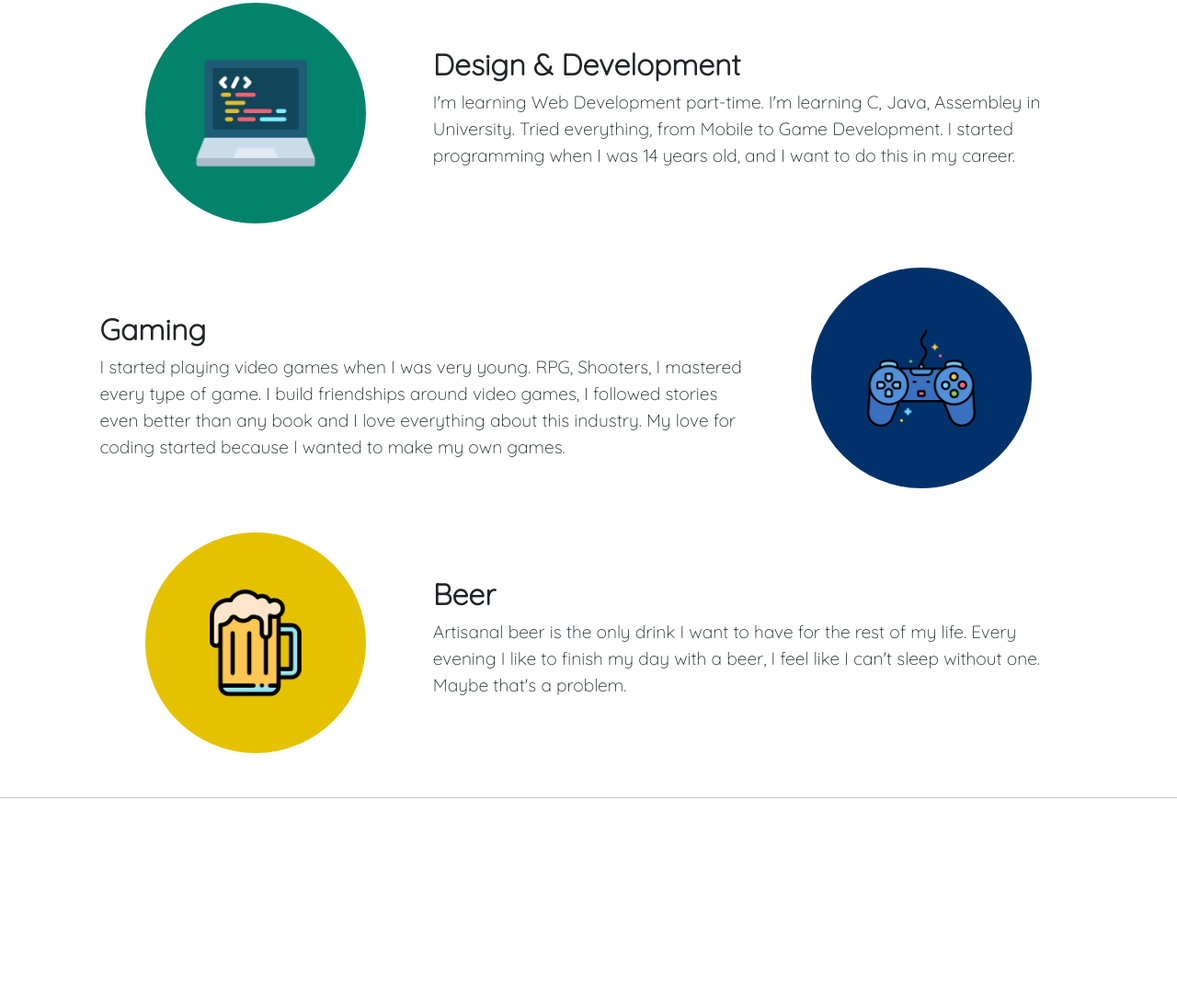
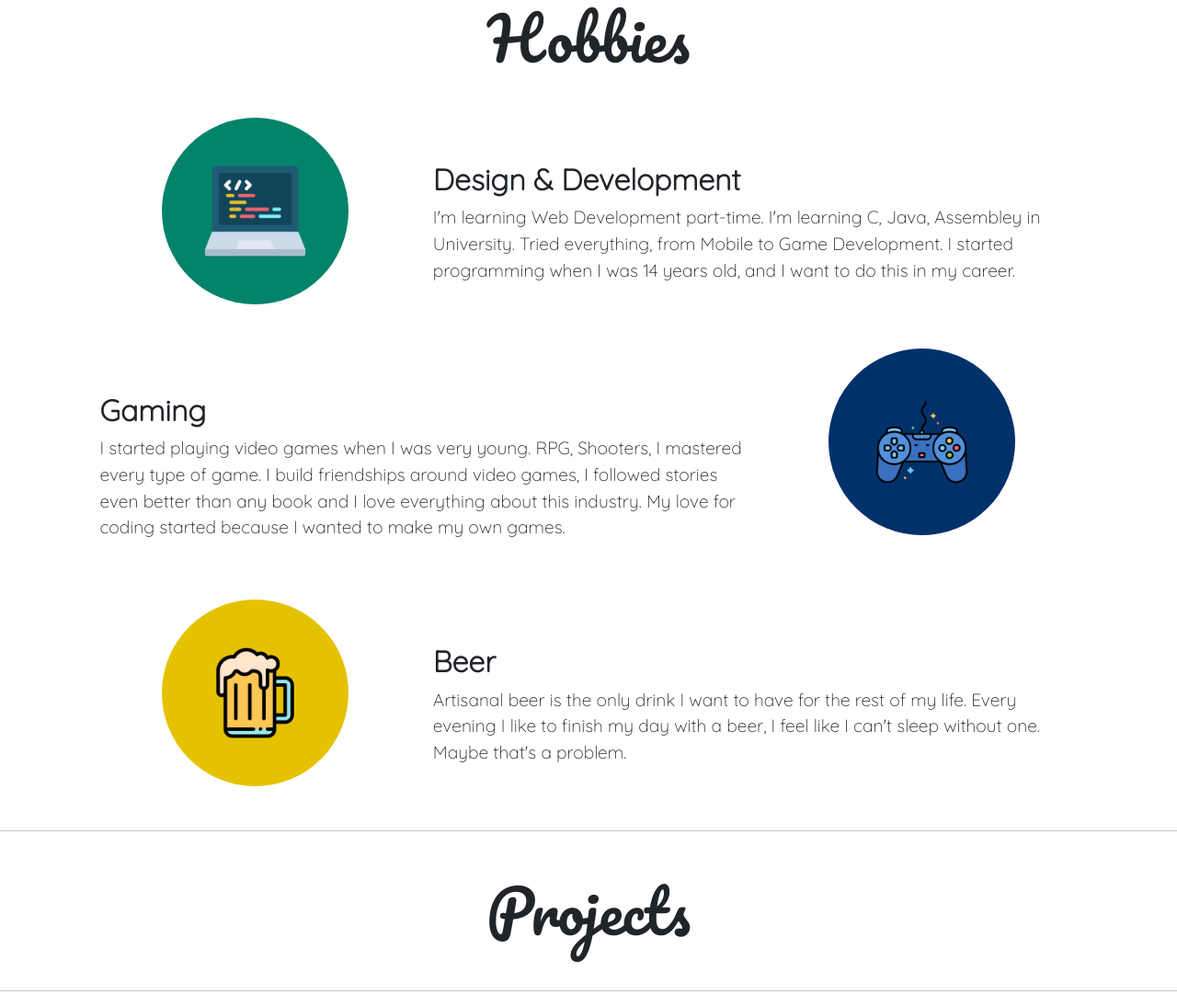
Before and after one commit to mariusionut03/cv, a plain HTML site: page index.html in a window 1280 px wide. Shown: the part 801-1895 px from the top of the page at 92% size. Before the commit the page ends 1685 px from the top, so only its background shows below. Drawn offline with nearby package versions, Linux system fonts and the light colour scheme; a web font is replaced by a local one.

Commit message:
Add files via upload

```diff
--- a/index.html
+++ b/index.html
@@ -1,5 +1,6 @@
 <!doctype html>
 <html lang="en">
+
 <head>
     <meta charset="utf-8">
     <meta name="viewport" content="width=device-width, initial-scale=1">
@@ -7,15 +8,19 @@
 
     <link rel="preconnect" href="https://fonts.googleapis.com">
     <link rel="preconnect" href="https://fonts.gstatic.com" crossorigin>
-    <link href="https://fonts.googleapis.com/css2?family=Gloock&family=Lato:wght@300;400&family=Pacifico&family=Quicksand:wght@300&display=swap" rel="stylesheet">
+    <link
+        href="https://fonts.googleapis.com/css2?family=Gloock&family=Lato:wght@300;400&family=Pacifico&family=Quicksand:wght@300&display=swap"
+        rel="stylesheet">
 
     <script src="https://kit.fontawesome.com/7f2aa7648d.js" crossorigin="anonymous"></script>
-    <link href="https://cdn.jsdelivr.net/npm/bootstrap@5.3.0-alpha1/dist/css/bootstrap.min.css" rel="stylesheet" integrity="sha384-GLhlTQ8iRABdZLl6O3oVMWSktQOp6b7In1Zl3/Jr59b6EGGoI1aFkw7cmDA6j6gD" crossorigin="anonymous">
+    <link href="https://cdn.jsdelivr.net/npm/bootstrap@5.3.0-alpha1/dist/css/bootstrap.min.css" rel="stylesheet"
+        integrity="sha384-GLhlTQ8iRABdZLl6O3oVMWSktQOp6b7In1Zl3/Jr59b6EGGoI1aFkw7cmDA6j6gD" crossorigin="anonymous">
 
     <link rel="stylesheet" href="styles/all.css">
     <link rel="stylesheet" href="styles/navbar.css">
     <link rel="stylesheet" href="styles/introduction.css">
 </head>
+
 <body>
 
     <!-- Navigation Bar -->
@@ -23,7 +28,8 @@
     <nav class="navbar navbar-expand-lg bg-body-tertiary">
         <div class="container-fluid">
             <a class="navbar-brand" href="#">MIB</a>
-            <button class="navbar-toggler" type="button" data-bs-toggle="collapse" data-bs-target="#navbarNavAltMarkup" aria-controls="navbarNavAltMarkup" aria-expanded="false" aria-label="Toggle navigation">
+            <button class="navbar-toggler" type="button" data-bs-toggle="collapse" data-bs-target="#navbarNavAltMarkup"
+                aria-controls="navbarNavAltMarkup" aria-expanded="false" aria-label="Toggle navigation">
                 <span class="navbar-toggler-icon"></span>
             </button>
             <div class="collapse navbar-collapse" id="navbarNavAltMarkup">
@@ -105,38 +111,46 @@
     <!-- Hobbies SECTION -->
     <section id="hobbies">
         <div class="container text-center">
+            <h1 class="mt-5">Hobbies</h1>
             <div class="row mt-5">
-                <div class="col col-lg-4 col-md-4 col-sm-12">
+                <div class="col col-lg-4 col-md-4 col-sm-12 col-xs-12">
                     <img class="rounded-images" src="images/programming.png" alt="programming">
                 </div>
-                <div class="col col-lg-8 col-md-8 col-sm-12">
-                    <h1 class="mt-5">Design & Development</h1>
+                <div class="col col-lg-8 col-md-8 col-sm-12 col-xs-12">
+                    <h2 class="mt-5">Design & Development</h1>
                         <p>
-                        I'm learning Web Development part-time. I'm learning C, Java, Assembley in University. Tried everything, from Mobile to Game Development. I started programming when I was 14 years old, and I want to do this in my career.
+                            I'm learning Web Development part-time. I'm learning C, Java, Assembley in University. Tried
+                            everything, from Mobile to Game Development. I started programming when I was 14 years old,
+                            and I want to do this in my career.
                         </p>
                 </div>
             </div>
 
             <div class="row mt-5">
-                <div class="col col-lg-8 col-md-8 col-sm-12">
-                    <h1 class="mt-5">Gaming</h1>
+                <div class="col col-lg-8 col-md-8 col-sm-12 col-xs-12">
+                    <h2 class="mt-5">Gaming</h1>
                         <p>
-                        I started playing video games when I was very young. RPG, Shooters, I mastered every type of game. I build friendships around video games, I followed stories even better than any book and I love everything about this industry. My love for coding started because I wanted to make my own games.
+                            I started playing video games when I was very young. RPG, Shooters, I mastered every type of
+                            game. I build friendships around video games, I followed stories even better than any book
+                            and I love everything about this industry. My love for coding started because I wanted to
+                            make my own games.
                         </p>
                 </div>
-                <div class="col col-lg-4 col-md-4 col-sm-12">
-                    <img class="rounded-images" src="images/console.png" alt="programming">
+                <div class="col col-lg-4 col-md-4 col-sm-12 col-xs-12 .d-none">
+                    <img class="rounded-images .d-none" src="images/console.png" alt="programming">
                 </div>
             </div>
 
             <div class="row mt-5">
-                <div class="col col-lg-4 col-md-4 col-sm-12">
+                <div class="col col-lg-4 col-md-4 col-sm-12 col-xs-12">
                     <img class="rounded-images" src="images/beer.png" alt="programming">
                 </div>
-                <div class="col col-lg-8 col-md-8 col-sm-12">
-                    <h1 class="mt-5">Beer</h1>
+                <div class="col col-lg-8 col-md-8 col-sm-12 col-xs-12">
+                    <h2 class="mt-5">Beer</h1>
                         <p>
-                        Artisanal beer is the only drink I want to have for the rest of my life. Every evening I like to finish my day with a beer, I feel like I can't sleep without one. Maybe that's a problem.
+                            Artisanal beer is the only drink I want to have for the rest of my life. Every evening I
+                            like to finish my day with a beer, I feel like I can't sleep without one. Maybe that's a
+                            problem.
                         </p>
                 </div>
             </div>
@@ -146,9 +160,18 @@
 
     <hr class="mt-5">
 
-    <!-- Hobbies SECTION -->
+    <!-- Projects SECTION -->
+    <section id="projects">
+        <div class="container text-center">
+            <h1 class="mt-5">Projects</h1>
+        </div>
+    </section>
+    <hr class="mt-5">
 
-    <script src="https://cdn.jsdelivr.net/npm/bootstrap@5.3.0-alpha1/dist/js/bootstrap.bundle.min.js" integrity="sha384-w76AqPfDkMBDXo30jS1Sgez6pr3x5MlQ1ZAGC+nuZB+EYdgRZgiwxhTBTkF7CXvN" crossorigin="anonymous"></script>
+    <script src="https://cdn.jsdelivr.net/npm/bootstrap@5.3.0-alpha1/dist/js/bootstrap.bundle.min.js"
+        integrity="sha384-w76AqPfDkMBDXo30jS1Sgez6pr3x5MlQ1ZAGC+nuZB+EYdgRZgiwxhTBTkF7CXvN" crossorigin="anonymous">
+    </script>
     <script src="scripts/index.js" charset="UTF-8"></script>
 </body>
+
 </html>
--- a/styles/introduction.css
+++ b/styles/introduction.css
@@ -17,10 +17,10 @@ h1 {
 }
 
 #hobbies img {
-    width: 15rem;
+    width: 60%;
 }
 
-#hobbies h1 {
+#hobbies h2 {
     font-family: 'Quicksand', sans-serif;
     font-weight: 600;
     font-size: 2rem;
```
Lines whose indentation alone changed are shown as unchanged.
